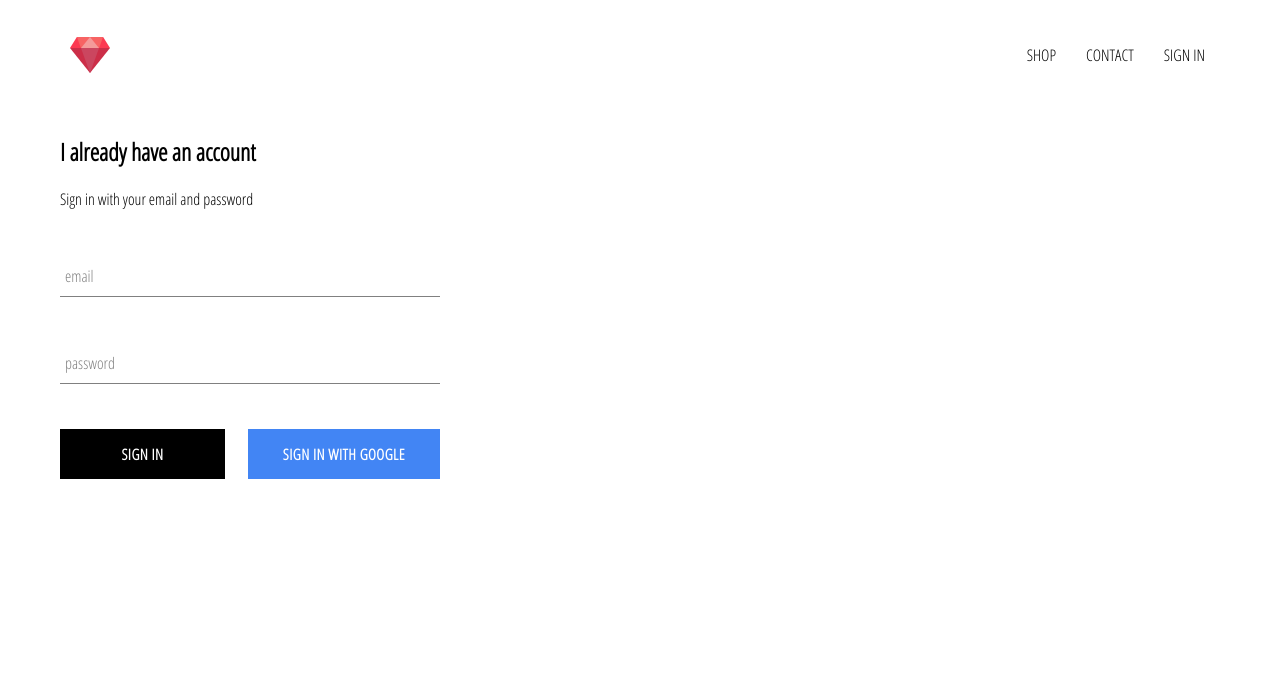
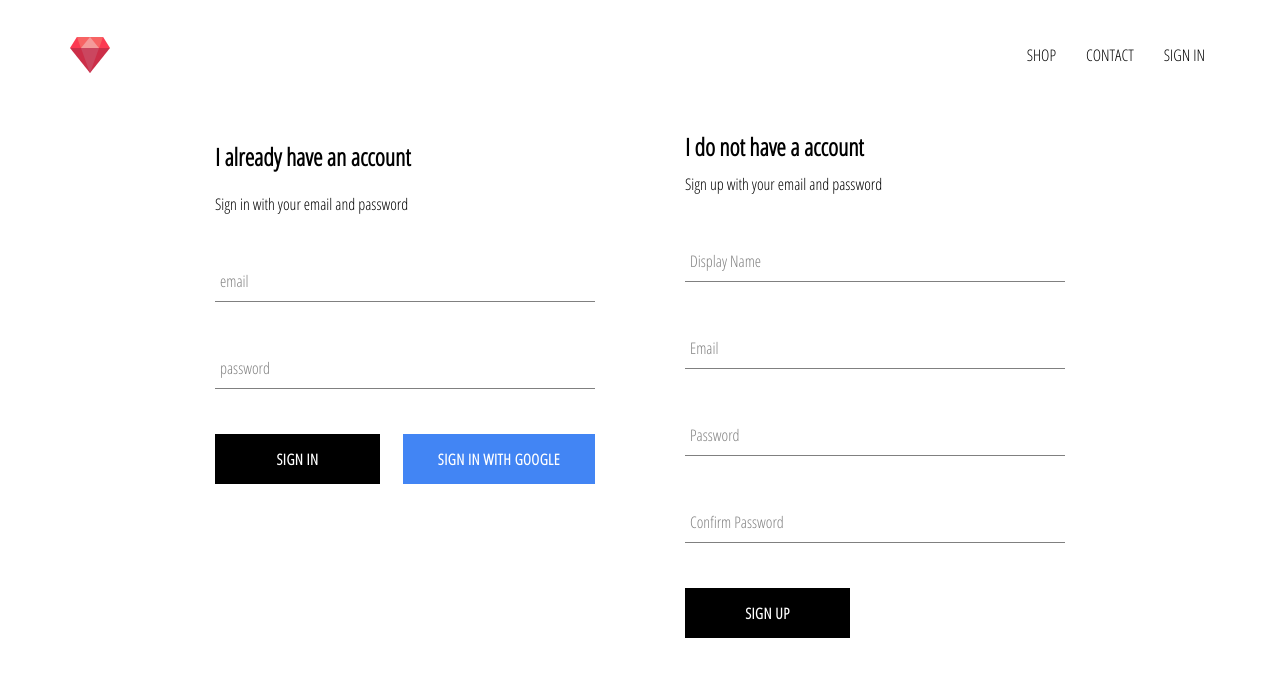
Before and after one commit to MuliOrgatz/store-example, a React (Create React App) app: page /signin in a window 1280 px wide. Shown: the top 676 px of the page. Built offline with nearby package versions, Linux system fonts and the light colour scheme; no server answers.

Commit message:
adding firebase utils

```diff
--- a/src/App.js
+++ b/src/App.js
@@ -7,7 +7,7 @@
 import HomePage from './pages/homepage/homepage.component';
 import SignInAndSignUpPage from './pages/sign-in-and-sign-up/sign-in-and-sign-up.components';
 import ShopPage from './pages/shop/shop.components';
-import {auth} from './firebase/firebase.utils';
+import {auth, createUserProfileDocument} from './firebase/firebase.utils';
 
 class App extends React.Component {
   constructor(){
@@ -21,8 +21,21 @@
   unsubscribeFromAuth = null;
 
   componentDidMount(){
-    this.unsubscribeFromAuth = auth.onAuthStateChanged(user => {
-      this.setState({currentUser:user})
+    this.unsubscribeFromAuth = auth.onAuthStateChanged(async userAuth => {
+      if(userAuth){
+        const userRef = await createUserProfileDocument(userAuth);
+
+        userRef.onSnapshot(snapShot => {
+          this.setState({
+            currentUser: {
+              id: snapShot.id,
+              ...snapShot.data()
+            }
+          })
+        })
+      }else{
+        this.setState({currentUser:userAuth})
+      }
     });
   }
 
--- a/src/components/custom-button/custom-button.styles.scss
+++ b/src/components/custom-button/custom-button.styles.scss
@@ -22,5 +22,11 @@
 
     &.google-sign-in{
         background-color: #4285f4;
+        color: white;
+
+        &:hover{
+            background-color: #357ae8;
+            border: none;
+        }
     }
   }
--- a/src/components/form-input/form-input.components.jsx
+++ b/src/components/form-input/form-input.components.jsx
@@ -7,7 +7,7 @@
         <input className='form-input' onChange={handleChange} {...otherProps}/>
         {
             label?
-            (<label className={`${otherProps.value.length ? 'shtink' : '' } form-input-label`}>
+            (<label className={`${otherProps.value.length ? 'shrink' : '' } form-input-label`}>
                 {label}
             </label>)
             :null
--- /dev/null
+++ b/src/components/sign-up/sign-up.components.jsx
@@ -0,0 +1,100 @@
+import React from 'react'
+
+import FormInput from '../form-input/form-input.components';
+import CustomButton from '../custom-button/custom-button.components';
+import {auth, createUserProfileDocument} from '../../firebase/firebase.utils'
+
+import './sign-up.styles.scss';
+
+class SignUp extends React.Component{
+    constructor(){
+        super();
+
+        this.state ={
+            displayName:'',
+            email: '',
+            password:'',
+            confirmPassword:'',
+        }
+    }
+
+    handleSubmit = async event => {
+        event.preventDefault();
+
+        const {displayName, email, password,confirmPassword} = this.state;
+
+        if(password !== confirmPassword){
+            alert("password don't match" )
+            return;
+        }
+
+        try {
+            const {user} = await auth.createUserWithEmailAndPassword(email, password);
+
+            await createUserProfileDocument(user, {displayName});
+
+            this.setState({
+                displayName:'',
+                email: '',
+                password:'',
+                confirmPassword:'',
+            })
+
+        }catch(error){
+            console.error(error);
+        }
+    };
+
+    handleChange = event => {
+        const {name,value} = event.target;
+
+        this.setState({[name]:value})
+    }
+
+    render (){
+        const {displayName, email, password,confirmPassword} = this.state;
+        return(
+            <div className='sign-up'>
+                <h2 className='title'> I do not have a account</h2>
+                <span>Sign up with your email and password</span>
+                <form className='sign-up-form' onSubmit={this.handleSubmit}>
+                    <FormInput
+                        type='text'
+                        name='displayName'
+                        value={displayName}
+                        onChange={this.handleChange}
+                        label='Display Name'
+                        required
+                    />
+                    <FormInput
+                        type='email'
+                        name='email'
+                        value={email}
+                        onChange={this.handleChange}
+                        label='Email'
+                        required
+                    />
+                    <FormInput
+                        type='password'
+                        name='password'
+                        value={password}
+                        onChange={this.handleChange}
+                        label='Password'
+                        required
+                    />
+                    <FormInput
+                        type='password'
+                        name='confirmPassword'
+                        value={confirmPassword}
+                        onChange={this.handleChange}
+                        label='Confirm Password'
+                        required
+                    />
+                    <CustomButton type='submit'> SIGN UP </CustomButton>
+                </form>
+            </div>
+        )
+    }
+}
+
+export default SignUp;
--- /dev/null
+++ b/src/components/sign-up/sign-up.styles.scss
@@ -0,0 +1,9 @@
+.sign-up{
+    display: flex;
+    flex-direction: column;
+    width: 380px;
+
+    .title {
+        margin: 10px 0;
+    }
+}
--- a/src/firebase/firebase.utils.js
+++ b/src/firebase/firebase.utils.js
@@ -13,6 +13,32 @@
     measurementId: "G-SGSM3K3LGY"
 };
 
+export const createUserProfileDocument = async (userAuth, additionalData) => {
+    if(!userAuth) return;
+
+    const userRef = firestore.doc(`users/${userAuth.uid}`);
+
+    const snapShot = await userRef.get();
+
+    if(!snapShot.exists){
+        const {displayName, email} = userAuth;
+        const createdAt = new Date();
+
+        try {
+            await userRef.set({
+                displayName,
+                email,
+                createdAt,
+                ...additionalData,
+            })
+        }catch(error){
+            console.log('eror creating user', error.message);
+        }
+    }
+
+    return userRef;
+}
+
 firebase.initializeApp(config);
 
 export const auth = firebase.auth();
--- a/src/pages/sign-in-and-sign-up/sign-in-and-sign-up.components.jsx
+++ b/src/pages/sign-in-and-sign-up/sign-in-and-sign-up.components.jsx
@@ -1,11 +1,13 @@
 import React from 'react';
 import SignIn from '../../components/sign-in/sign-in.components';
+import SignUp from '../../components/sign-up/sign-up.components';
 
 import './sign-in-and-sign-up.styles.scss';
 
 const SignInAndSignUpPage = () =>(
     <div className='sign-in-and-sign-up'>
        <SignIn/>
+       <SignUp/>
     </div>
 )
 
--- a/src/pages/sign-in-and-sign-up/sign-in-and-sign-up.styles.scss
+++ b/src/pages/sign-in-and-sign-up/sign-in-and-sign-up.styles.scss
@@ -0,0 +1,6 @@
+.sign-in-and-sign-up{
+    width: 850px;
+    display: flex;
+    justify-content: space-between;
+    margin: 30px auto;
+}
```
